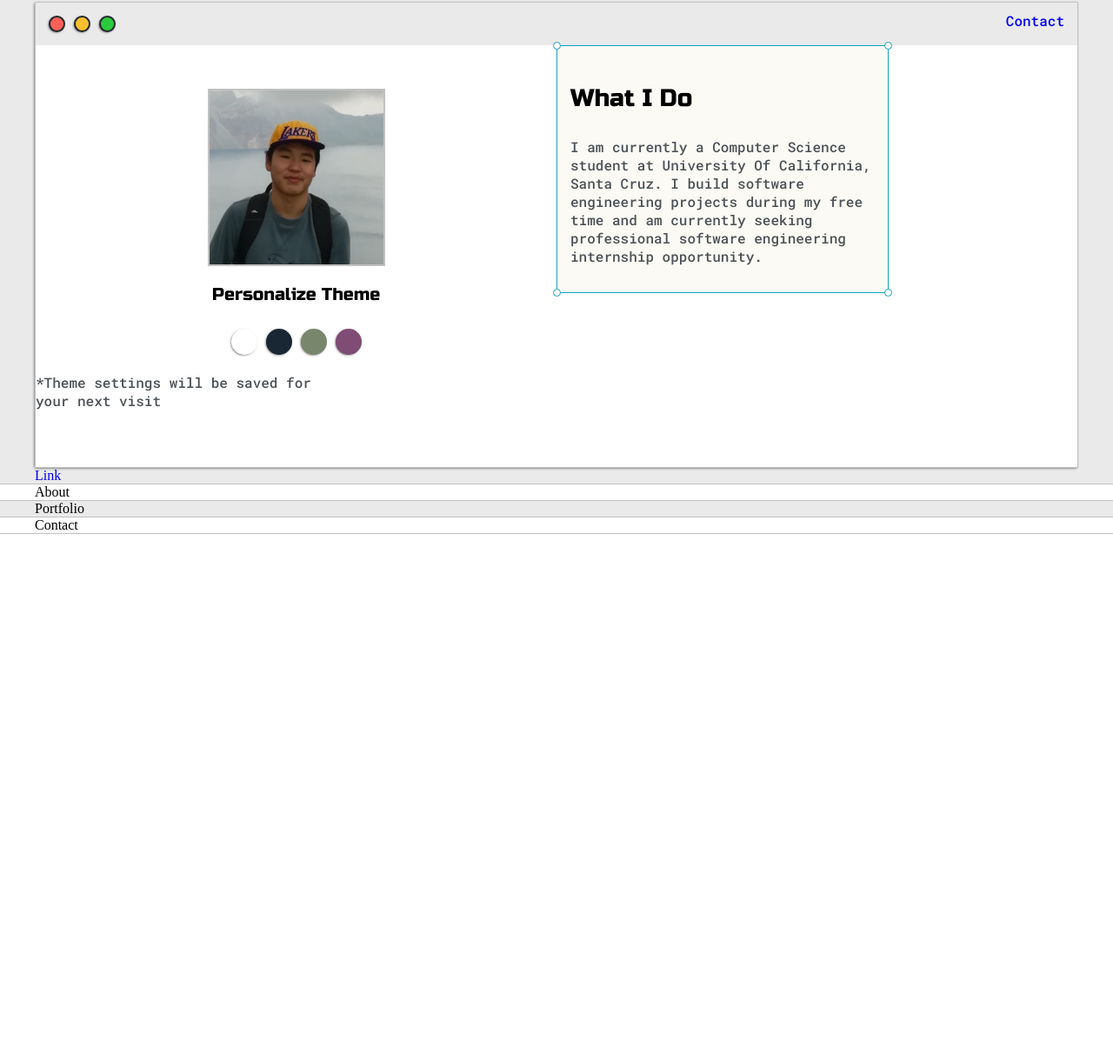
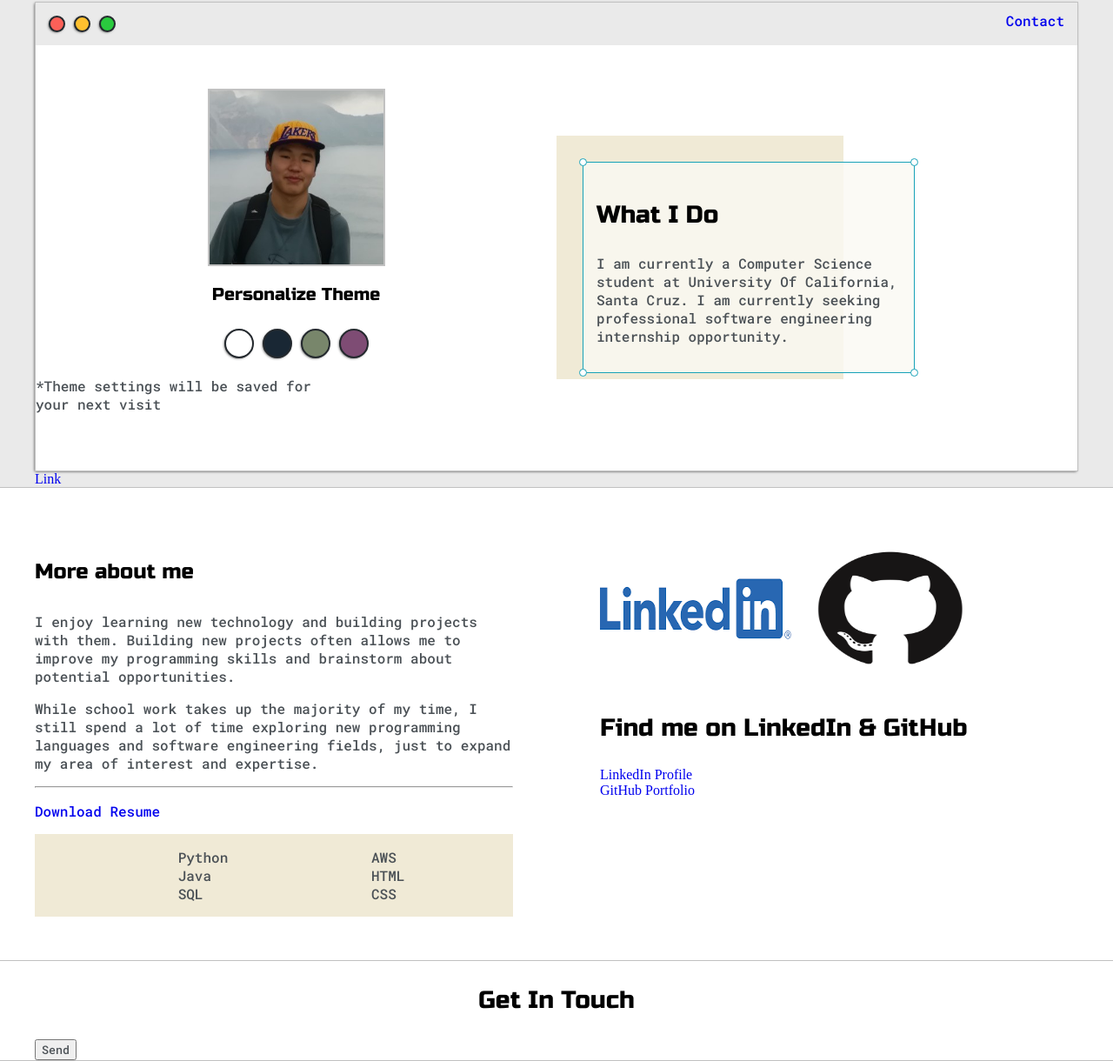
Before and after one commit to FishermanVan/MyPortfolioWebsite, a plain HTML site: page index.html in a window 1280 px wide. Shown: the part 159-1379 px from the top of the page at 87% size. Before the commit the page ends 800 px from the top, so only its background shows below. Drawn offline with Linux system fonts and the light colour scheme.

Commit message:
Finished "about me" section, moving on to Contact

```diff
--- a/default.css
+++ b/default.css
@@ -10,6 +10,9 @@
     --themeDotBorder:#24292e;
 
     --previewBg: rgb(251, 249, 243, 0.8);
+    --previewShadow:#f0ead6;
+
+    --btnColor:black;
 }
 
 html, body{
@@ -165,6 +168,7 @@ h6 {font-size: 16px;}
     border-radius: 50%;
 
     margin: 5px;
+    border: 2px solid var(--themeDotBorder);
 
     -webkit-box-shadow: -1px 1px 3px -1px rgba(0,0,0,0.75);
     -mo-box-shadow: -1px 1 px 3 px -1px rgba(0,0,0,0.75);
@@ -200,6 +204,19 @@ h6 {font-size: 16px;}
 
 .right-column{
     grid-area: right-column;
+    display: grid;
+    align-content: center;
+
+    padding-top: 50px;
+    padding-bottom: 50px;
+}
+
+#preview-shadow{
+    background-color: var(--previewShadow);
+    width: 300px;
+    height: 250px;
+    padding-left: 30px;
+    padding-top: 30px;
 }
 
 #preview{
@@ -239,8 +256,49 @@ h6 {font-size: 16px;}
     bottom: -5px;
     right: -5px;
 }
+
+.about-wrapper{
+    display: grid;
+    grid-template-columns: repeat(auto-fit, minmax(320px, 1fr)); /*auto-fit as many column
+     as you can into this row. with setting that column should never be smaller than 320px, natural stack items when starts crashing contents*/
+    padding-bottom: 50px;
+    padding-top: 50px;
+    gap:100px;
+}
+
+#skills{
+    display: flex;
+    justify-content: space-evenly;
+    background-color: var(--previewShadow);
+}
+
+.social_links{
+    display: grid;
+    align-content: center;
+    text-align: center;
+}
+.social_img{
+    width: 40%;
+    height: 40%;
+}
+
 @media screen and (max-width: 1200px){
     .main-container{
         width: 95%;
     }
 }
+
+@media screen and (max-width: 800px){
+    .intro-wrapper{
+        grid-template-columns: 1fr; /*Only one fraction of the frame*/
+        grid-template-areas:
+            'navigation-wrapper'
+            'left-column'
+            'right-column'
+        ;
+    }
+
+    .right-column{
+        justify-content: center;
+    }
+}
--- a/index.html
+++ b/index.html
@@ -50,15 +50,16 @@
                 </div>
 
                 <div class="right-column">
+                    <div id="preview-shadow">
                         <div id="preview">
                             <div id="corner-tl" class="corner"></div>
                             <div id="corner-tr" class="corner"></div>
                             <h3>What I Do</h3>
                             <p>I am currently a Computer Science student at University Of California, Santa Cruz.
-                            I build software engineering projects during my free time and am currently seeking
-                            professional software engineering internship opportunity.</p>
+                                I  am currently seeking professional software engineering internship opportunity.</p>
                             <div id="corner-br" class="corner"></div>
                             <div id="corner-bl" class="corner"></div>
+                        </div>
                     </div>
                 </div>
             </div>
@@ -70,19 +71,65 @@
 
     <section class="sectionstyle2">
         <div class="main-container">
-            About
+            <div class="about-wrapper">
+                <div class="about-me">
+                    <h4>More about me</h4>
+
+                    <p>I enjoy learning new technology and building projects with them. Building new projects
+                        often allows me to improve my programming skills and brainstorm about potential opportunities.
+                    </p>
+
+                    <p>While school work takes up the majority of my time, I still spend a lot of time exploring
+                        new programming languages and software engineering fields, just to expand my area of interest and expertise.
+                    </p>
+                    <hr>
+
+                    <!--<h4>TOP EXPERTISE</h4>-->
+
+                    <p><a target="_blank" href="resume.pdf">Download Resume</a></p>
+
+                    <div id="skills">
+                        <ul>
+                            <li>Python</li>
+                            <li>Java</li>
+                            <li>SQL</li>
+                        </ul>
+                        <ul>
+                            <li>AWS</li>
+                            <li>HTML</li>
+                            <li>CSS</li>
+                        </ul>
+                    </div>
+                </div>
+                <div class="social-links">
+                    <img class="social_img" src="images/linkedinlogo.png">
+                    <img class="social_img" src="images/githublogo.png">
+
+                    <h3>Find me on LinkedIn & GitHub</h3>
+                    <a target="_blank" href="https://www.linkedin.com/in/stephen-zhu-11b81a197/">LinkedIn Profile</a>
+                    <br>
+                    <a target="_blank" href="https://github.com/FishermanVan">GitHub Portfolio</a>
+                </div>
+            </div>
         </div>
     </section>
 
+    <!--
     <section class="sectionstyle1">
         <div class="main-container">
             Portfolio
         </div>
     </section>
+    -->
 
     <section class="sectionstyle2">
         <div class="main-container">
-            Contact
+            <h3 style="text-align:center;">Get In Touch</h3>
+
+            <form id="contact-form">
+
+                <input id="submit-btn" type="submit" value="Send">
+            </form>
         </div>
     </section>
 </body>
```
Also changed, not shown: images/githublogo.png (added), images/linkedinlogo.png (added), 1 other file. Lines whose indentation alone changed are shown as unchanged.
